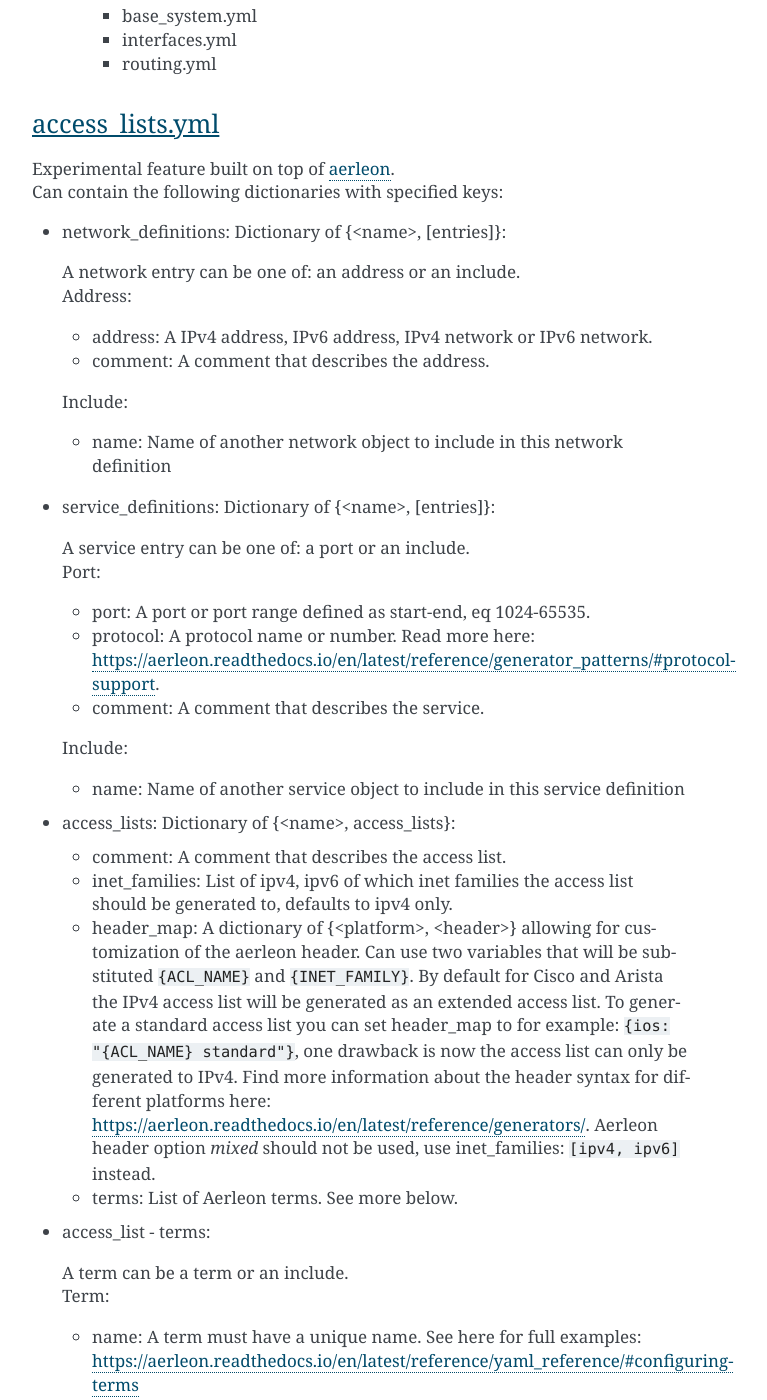
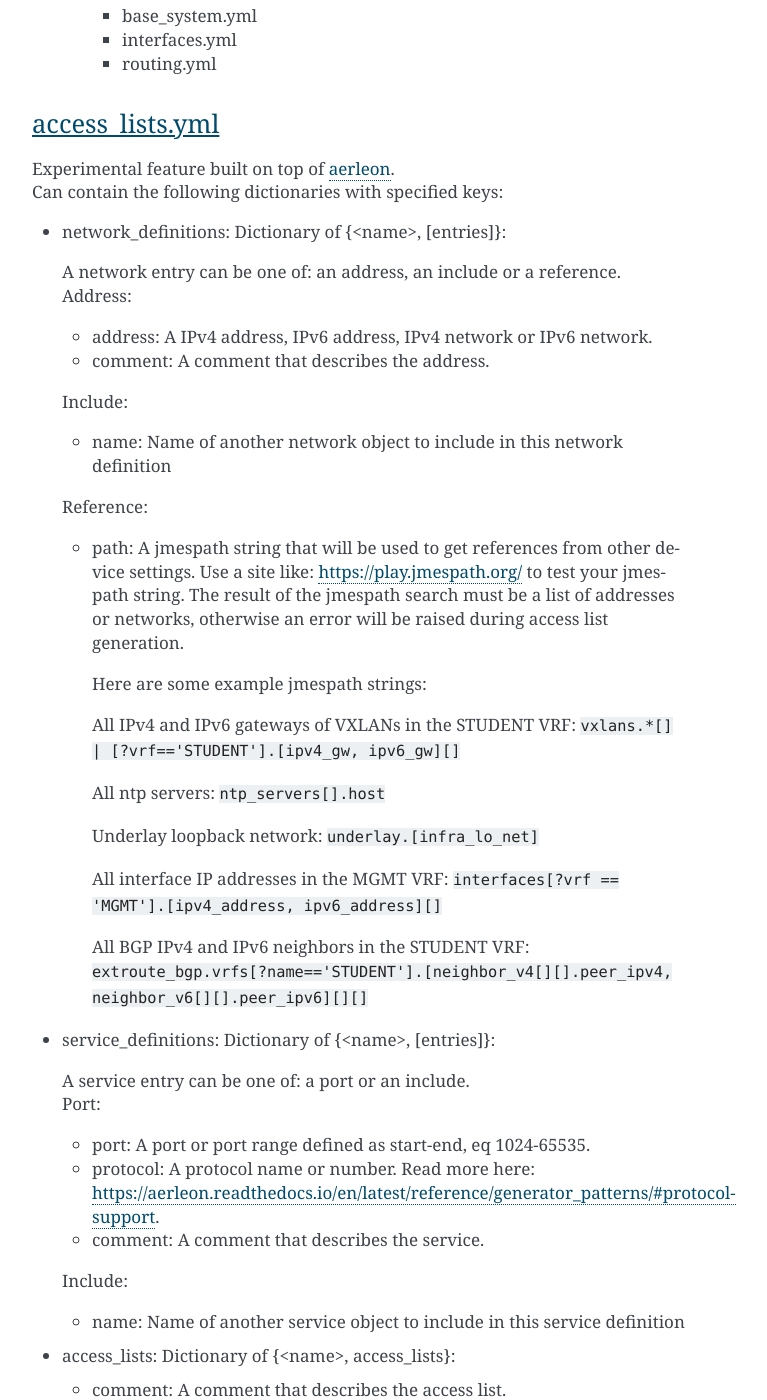
Before and after one commit to SUNET/cnaas-nms, a Sphinx documentation site: the page built from docs/reporef/index.rst, in a window 1280 px wide and 1400 px high, scrolled down 3250 px. Shown: the whole window, without its empty margins (388-1155 px from the left). Built offline with Sphinx 7.4.7, drawn with Linux system fonts in a browser that asks for light colours.

Commit message:
Updated documentation

```diff
--- a/docs/reporef/index.rst
+++ b/docs/reporef/index.rst
@@ -154,7 +154,7 @@ access_lists.yml
 
 - network_definitions: Dictionary of {<name>, [entries]}:
 
-  | A network entry can be one of: an address or an include.
+  | A network entry can be one of: an address, an include or a reference.
   | Address:
 
   * address: A IPv4 address, IPv6 address, IPv4 network or IPv6 network.
@@ -163,6 +163,29 @@ access_lists.yml
   Include:
 
   * name: Name of another network object to include in this network definition
+
+  Reference:
+
+  * path: A jmespath string that will be used to get references from other device settings.
+    Use a site like: `<https://play.jmespath.org/>`_ to test your jmespath string.
+    The result of the jmespath search must be a list of addresses or networks, otherwise an error will be raised during access list generation.
+
+    Here are some example jmespath strings:
+
+    All IPv4 and IPv6 gateways of VXLANs in the STUDENT VRF:
+    :code:`vxlans.*[] | [?vrf=='STUDENT'].[ipv4_gw, ipv6_gw][]`
+
+    All ntp servers:
+    :code:`ntp_servers[].host`
+
+    Underlay loopback network:
+    :code:`underlay.[infra_lo_net]`
+
+    All interface IP addresses in the MGMT VRF:
+    :code:`interfaces[?vrf == 'MGMT'].[ipv4_address, ipv6_address][]`
+
+    All BGP IPv4 and IPv6 neighbors in the STUDENT VRF:
+    :code:`extroute_bgp.vrfs[?name=='STUDENT'].[neighbor_v4[][].peer_ipv4, neighbor_v6[][].peer_ipv6][][]`
 
 - service_definitions: Dictionary of {<name>, [entries]}:
 
```
